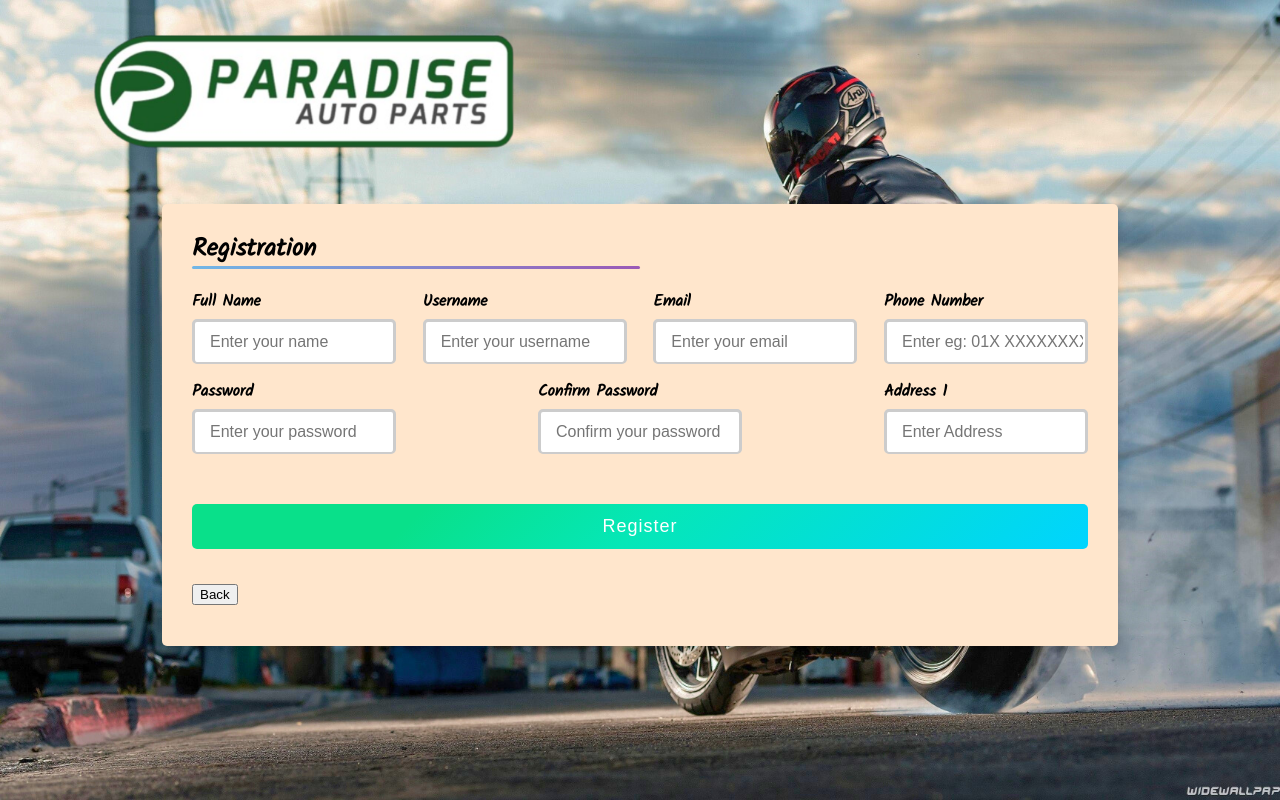
After one commit to Clarence124/5010CEM, a PHP site: page /registerUser.php in a window 1280 px wide. The commit adds this page. Run offline with PHP 8.4, Linux system fonts and the light colour scheme.

Commit message:
Add files via upload

```diff
--- a/loginpage.php
+++ b/loginpage.php
@@ -30,6 +30,7 @@
         </div>
         <button class="login-button" type="submit"> Login <i class="fa-solid fa-right-to-bracket fa-fade"></i></button>
         <button class="register-button" type="submit" onclick="window.location.href = 'registerUser.php';"> Register <i class="fa-solid fa-address-card fa-fade"></i></button>
+        <a href="#">Sign in as Admin</a>
     </div>
 <script>
         document.addEventListener('DOMContentLoaded', function() {
--- /dev/null
+++ b/registerUser.php
@@ -0,0 +1,179 @@
+
+<html>
+  <head>
+    <meta charset="UTF-8">
+    <title>Registration</title>
+     <meta name="viewport" content="width=device-width, initial-scale=1.0">
+     <link href="https://fonts.googleapis.com/css2?family=Kalam&family=Quicksand&display=swap" rel="stylesheet">
+     <link rel="shortcut icon" href="favicon.png" type="image/x-icon">
+
+     <style type="text/css">
+
+      body{
+    background: url("bikelogin4.png");
+    background-size: cover;
+    font-family: 'Kalam', cursive;
+    margin: 0;
+    padding: 0;
+    display: flex;
+    justify-content: center;
+    align-items: center;
+    height: 100vh;
+}
+
+.container{
+  margin-top: 50px;
+  max-width: 1500px;
+  width: 70%;
+  background-color: #ffe6cc;
+  padding: 25px 30px;
+  border-radius: 5px;
+  box-shadow: 0 5px 10px rgba(0,0,0,0.15);
+}
+.container .title{
+  font-size: 25px;
+  font-weight: 900;
+  position: relative;
+}
+
+.container .title::before{
+  content: "";
+  position: absolute;
+  left: 0;
+  bottom: 0;
+  height: 3px;
+  width: 50%;
+  border-radius: 5px;
+  background: linear-gradient(135deg, #71b7e6, #9b59b6);
+}
+.content form .user-details{
+  display: flex;
+  flex-wrap: wrap;
+  justify-content: space-between;
+  margin: 20px 0 12px 0;
+}
+form .user-details .input-box{
+  margin-bottom: 15px;
+  width: calc(50% / 2 - 20px);
+}
+form .input-box span.details{
+  display: block;
+  font-weight: 900;
+  margin-bottom: 5px;
+}
+
+.user-details .input-box input{
+  height: 45px;
+  width: 100%;
+  outline: none;
+  font-size: 16px;
+  border-radius: 5px;
+  padding-left: 15px;
+  border: 3px solid #ccc;
+  border-bottom-width: 2px;
+  transition: all 0.3s ease;
+}
+
+.user-details .input-box input:focus,
+.user-details .input-box input:valid{
+  border-color: #9b59b6;
+
+}
+
+
+ form .button{
+   height: 45px;
+   margin: 35px 0
+ }
+ form .button input{
+   height: 100%;
+   width: 100%;
+   border-radius: 5px;
+   border: none;
+   color: #fff;
+   font-size: 18px;
+   font-weight: 500;
+   letter-spacing: 1px;
+   cursor: pointer;
+   transition: all 0.3s ease;
+   background: linear-gradient(135deg, rgba(9,224,138,1) 25%, rgba(5,231,183,1) 50%, rgba(0,212,255,1) 100%);
+ }
+ form .button input:hover{
+  /* transform: scale(0.99); */
+  background: linear-gradient(-135deg, rgba(9,224,138,1) 25%, rgba(5,231,183,1) 50%, rgba(0,212,255,1) 100%);
+  }
+
+
+     </style>
+
+   </head>
+<body>
+  <div class="container">
+    <div class="title">Registration</div>
+    <div class="content">
+
+      <form action="userRegisterCheck.php" method="post">
+        <div class="user-details">
+          <div class="input-box">
+            <span class="details">Full Name</span>
+            <input type="text" name="fullname" class="fullname" placeholder="Enter your name" required>
+          </div>
+
+          <div class="input-box">
+            <span class="details">Username</span>
+            <input type="text" name="uname" class="uname" placeholder="Enter your username" required>
+          </div>
+
+          <div class="input-box">
+            <span class="details">Email</span>
+            <input type="email" name="email" class="email" placeholder="Enter your email" required>
+          </div>
+
+          <div class="input-box">
+            <span class="details">Phone Number</span>
+            <input type="tel" name="pnumber" class="pnumber" placeholder="Enter eg: 01X XXXXXXXX" pattern="[0-9]{3}-[0-9]{8}" required>
+          </div>
+
+          <div class="input-box">
+            <span class="details">Password</span>
+            <input type="password" name="pass" class="pass" placeholder="Enter your password" required>
+          </div>
+
+          <div class="input-box">
+            <span class="details">Confirm Password</span>
+            <input type="password" name="cpass" class="cpass" placeholder="Confirm your password" required>
+          </div>
+
+
+
+          <div class="input-box">
+          <span class="details">Address 1</span>
+          <input type="text" name="address" class="address" placeholder="Enter Address" required>
+          </div>
+
+
+
+        </div>
+
+
+
+        <div class="button">
+          <input type="submit" name="submit" value="Register">
+
+
+
+        </div>
+
+      </form>
+
+      <form action="loginpage.php">
+
+          <button type="submit">Back</button>
+
+      </form>
+
+    </div>
+  </div>
+
+</body>
+</html>
```
Also changed, not shown: db_riders.php (added, +17 -0 lines), userRegisterCheck.php (added, +64 -0 lines).
